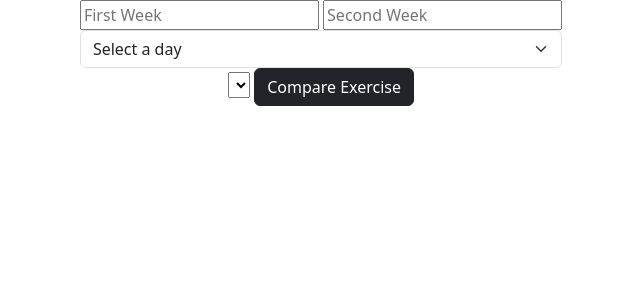
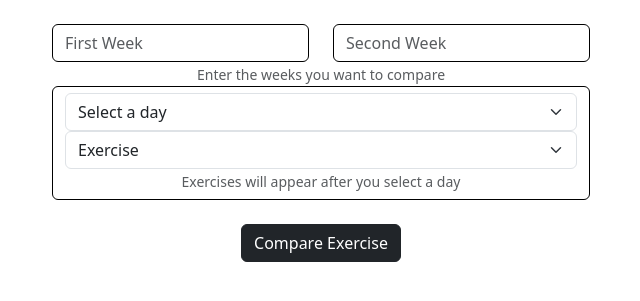
Before and after one commit to Azfar-Sphere/Workout-Log, a Flask app: page /compare in a window 1280 px wide. Shown: the part 71-372 px from the top of the page, without its empty margins (319-959 px from the left). Run offline with Flask 3, Linux system fonts and the light colour scheme; a user stored in the database is signed in; lists and menus that the app fills with data are empty.

Commit message:
Made compare.html prettier, added border for forms

```diff
--- a/webapp/templates/compare.html
+++ b/webapp/templates/compare.html
@@ -7,24 +7,36 @@ Compare
 {% endblock %}
 
 {% block main %}
-
-<div class="text-center d-flex justify-content-center">
+<br>
+<div class="container-fluid">
+<div class="text-center d-flex justify-content-center form-group">
     <form action="/compare" method="post">
-        <input name="week_a" id="week_a" placeholder="First Week">
-        <input name="week_b" id="week_b" placeholder="Second Week">
+            <div class="row">
+                    <div class="col">
+                        <input class="form-control" name="week_a" id="week_a" placeholder="First Week">
+                    </div>
+                    <div class="col">
+                        <input class="form-control" name="week_b" id="week_b" placeholder="Second Week">
+                    </div>
+            </div>
+                    <small class="form-text text-muted">Enter the weeks you want to compare</small>
+                    <div class="form-control">
                         <select class="form-select" id="day" name="day">
                             <option disabled selected>Select a day</option>
                             {% for day in days %}
                             <option value="{{ day }}">{{ day }}</option>
                             {% endfor %}
                         </select>
-        <select name="exercise" id="exercise" placeholder="Exercise">
-
+                        <select class="form-select" name="exercise" id="exercise" placeholder="Exercise">
+                                <option disabled selected>Exercise</option>
                         </select>
+                        <small class="form-text text-muted">Exercises will appear after you select a day</small>
+                    </div>
+                    <br>
             <button class="btn btn-dark" type="submit">Compare Exercise</button>
     </form>
 </div>
-
+</div>
 {% if exercise_a %}
 <h1>{{ exercise_a.name }}</h1>
 <table class="table text-sm-center">
--- a/webapp/templates/static/styles.css
+++ b/webapp/templates/static/styles.css
@@ -12,3 +12,12 @@ table {
 th {
     font-weight: bold;
 }
+
+
+.form-control {
+    border: 1px solid #000000;
+}
+
+.form-control:not(textarea) {
+    padding: .375rem .75rem;
+}
```
Also changed, not shown: webapp/data.db. Lines whose indentation alone changed are shown as unchanged.
